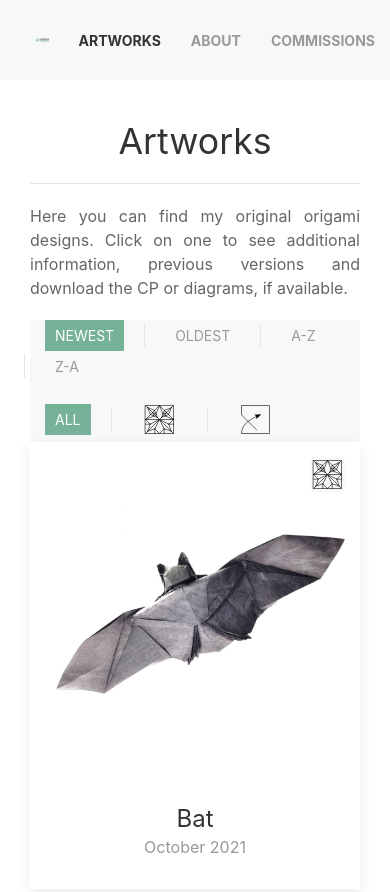
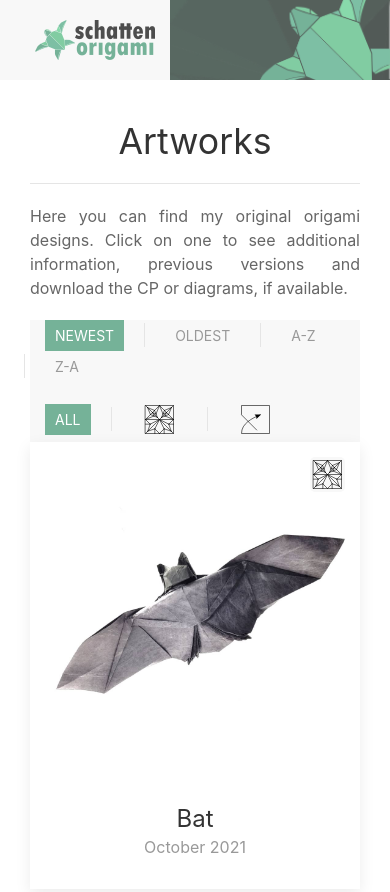
Before and after one commit to shadten/schattenorigami, a plain HTML site: page artworks.html in a window 390 px wide. Shown: the top 892 px of the page. Drawn offline with Linux system fonts and the light colour scheme.

Commit message:
added scale up hover effect to artworks cards, added mobile navigation

```diff
--- a/about.html
+++ b/about.html
@@ -17,6 +17,7 @@
 
     <!-- my JS -->
     <script src="components/header.js" type="text/javascript" defer></script>
+    <script src="components/mobile_nav.js" type="text/javascript" defer></script>
 
     <title>About</title>
 </head>
@@ -24,6 +25,9 @@
 <body>
     <!-- Navbar -->
     <my-header-navbar></my-header-navbar>
+
+    <!-- Mobile Navigation -->
+    <my-mobile-nav></my-mobile-nav>
 
     <div class="uk-container uk-padding">
         <h1 class="my-page-title">About</h1>
--- a/artworks.html
+++ b/artworks.html
@@ -18,6 +18,7 @@
     <!-- my JS -->
     <script src="components/header.js" type="text/javascript" defer></script>
     <script src="components/gallery.js" type="text/javascript" defer></script>
+    <script src="components/mobile_nav.js" type="text/javascript" defer></script>
 
     <title>Artworks</title>
 </head>
@@ -25,6 +26,9 @@
 <body>
     <!-- Navbar -->
     <my-header-navbar></my-header-navbar>
+
+    <!-- Mobile Navigation -->
+    <my-mobile-nav></my-mobile-nav>
 
     <div class="uk-container uk-padding" uk-height-viewport="offset-bottom: true">
         <h1 class="my-page-title">Artworks</h1>
--- a/components/gallery.js
+++ b/components/gallery.js
@@ -18,26 +18,23 @@ function getModelCardHtml(model) {
     const imgPath = model["img_paths"][0][0];
     const artworkPage = model["artwork_page_path"];
 
-    tagsStr = '';
-    iconsStr = ``
+    var filterStr = '';
+    var iconsStr = '';
     if (diagram) {
-        tagsStr += `tag-diagrams `
+        filterStr += `tag-diagrams `
         iconsStr += `<img src="assets/icons/diagrams_icon.svg" width="35" uk-svg></img>`
     }
     if (cp) {
-        tagsStr += `tag-CP `;
+        filterStr += `tag-CP `;
         iconsStr += `<img src="assets/icons/cp_icon.svg" width="35" uk-svg></img>`
     }
 
+
     htmlStr = `
-        <li data-date="` + dateNum + `" data-name="` + name + `" class="` + tagsStr + `">
-            <div class="uk-card uk-card-default uk-link-toggle uk-card-hover">
-                <div class="uk-position-top-right uk-padding-small">
-                    ` + iconsStr + `
-                </div>
-
+        <li data-date="` + dateNum + `" data-name="` + name + `" class="` + filterStr + `">
+            <div class="uk-card uk-card-default uk-link-toggle uk-transition-toggle uk-inline-clip uk-card-hover">
                 <a href="` + artworkPage + `" class="uk-link-muted">
-                    <div class="uk-card-media-top">
+                    <div class="uk-card-media-top uk-transition-scale-up uk-transition-opaque">
                         <img src="`+ imgPath + `" alt="">
                     </div>
                     <div class="uk-card-body">
@@ -45,6 +42,9 @@ function getModelCardHtml(model) {
                         ` + date + `
                     </div>
                 </a>
+                <div class="uk-position-top-right uk-padding-small">
+                    ` + iconsStr + `
+                </div>
             </div>
         </li>
 
--- a/components/header.js
+++ b/components/header.js
@@ -18,15 +18,14 @@ class Header extends HTMLElement {
         }
 
         this.innerHTML = `
-            <nav class="uk-background-top-right uk-background-cover uk-margin-small-bottom uk-background-muted
-                    uk-background-image@s" style="background-image: url(/schattenorigami/assets/triangulated_navbar_gradient.png)" uk-navbar uk-sticky>
+            <nav class="uk-visible@s uk-background-top-right uk-background-cover uk-margin-small-bottom uk-background-muted" style="background-image: url(/schattenorigami/assets/triangulated_navbar_gradient.png)" uk-navbar uk-sticky>
                 <ul id="navbar" class="uk-navbar-nav uk-background-muted"">
                     <li>
                         <a class="uk-logo uk-margin-left" href="/schattenorigami/index.html">
                             <img src="/schattenorigami/assets/logo_title_120.png">
                         </a>
                     </li>
-        ` + html_str + `</ul></nav></header>`;
+            ` + html_str + `</ul></nav>`;
     }
 }
 
--- /dev/null
+++ b/components/mobile_nav.js
@@ -0,0 +1,91 @@
+async function getModelNames() {
+    const jsonPromise = await fetch("/schattenorigami/artworks.json")
+        .then((res) => {
+        return res.json();
+    });
+
+    return jsonPromise["model_names"];
+}
+
+function getModelsHtmlStr(model_names) {
+    const docTitle = document.title;
+
+    var htmlStr = '';
+    for (const name of model_names) {
+        const nameSnake = name.toLowerCase().replaceAll(' ', '_');
+        const artworkPagePath = '/schattenorigami/artwork_pages/' + nameSnake + '.html';
+        const page = docTitle.split('-').pop();
+
+        var activeStr = '';
+        if (name === page) {
+            activeStr = ' class="uk-active"'
+        }
+        htmlStr += '<li' + activeStr + '><a href="' + artworkPagePath + '">' + name + '</a></li>\n';
+    }
+
+    return htmlStr;
+}
+
+
+
+class MobileNav extends HTMLElement {
+    constructor() {
+        super();
+    }
+
+    async connectedCallback() {
+        const docTitle = document.title;
+        const linksList = ['Artworks', 'About', 'Commissions'];
+
+        const modelNames = await getModelNames()
+        const modelsHtmlStr = getModelsHtmlStr(modelNames);
+
+
+        var mainNavStr = '';
+
+        for (const name of linksList) {
+            var activeStr = '';
+            if (name === docTitle.split('-')[0]) {
+                activeStr = ' uk-active'
+            }
+            mainNavStr += '<li class="uk-text-bold' + activeStr + '"><a href="/schattenorigami/' + name.toLowerCase() + '.html">' + name + '</a></li>';
+        }
+
+
+        this.innerHTML = `
+            <nav class="uk-hidden@s uk-background-top-right uk-background-cover uk-margin-small-bottom uk-background-muted" style="background-image: url(/schattenorigami/assets/triangulated_navbar_gradient.png)" uk-navbar uk-sticky>
+                <ul class="uk-navbar-nav uk-background-muted"">
+                    <li>
+                        <a class="uk-logo uk-margin-left" href="/schattenorigami/index.html" uk-toggle="target: #offcanvas-nav-primary">
+                            <img src="/schattenorigami/assets/logo_title_120.png">
+                        </a>
+                    </li>
+                </ul>
+            </nav>
+
+            <div id="offcanvas-nav-primary" uk-offcanvas="overlay: true">
+                <div class="uk-offcanvas-bar uk-flex uk-flex-column">
+                    <button class="uk-offcanvas-close" uk-close></button>
+
+                    <ul class="uk-nav uk-nav-primary uk-nav-center uk-margin-auto-vertical">
+                        <li>
+                            <a class="uk-logo" href="/schattenorigami/index.html">
+                                <img src="/schattenorigami/assets/logo_title_120.png">
+                            </a>
+                        </li>`
+                        + mainNavStr + `
+                        <li class="uk-parent">
+                            <ul class="uk-nav-sub">
+                                <li class="uk-nav-header uk-margin-top">Models</li>
+                                <li class="uk-nav-divider"></li>`
+                                + modelsHtmlStr + `
+                            </ul>
+                        </ul>
+
+                </div>
+            </div>
+        `
+    }
+}
+
+customElements.define('my-mobile-nav', MobileNav);
```
Also changed, not shown: artwork_pages/avicularia_alata.html (+4 -1 lines), artwork_pages/bat.html (+4 -0 lines), artwork_pages/pholcus_phalangioides.html (+4 -0 lines), artwork_pages/redback_spider.html (+4 -0 lines), artwork_pages/simple_catgirl.html (+4 -0 lines), artwork_pages/simple_demon.html (+4 -0 lines), artwork_pages/tiny_turt.html (+4 -0 lines), commissions.html (+4 -0 lines), 2 other files.
